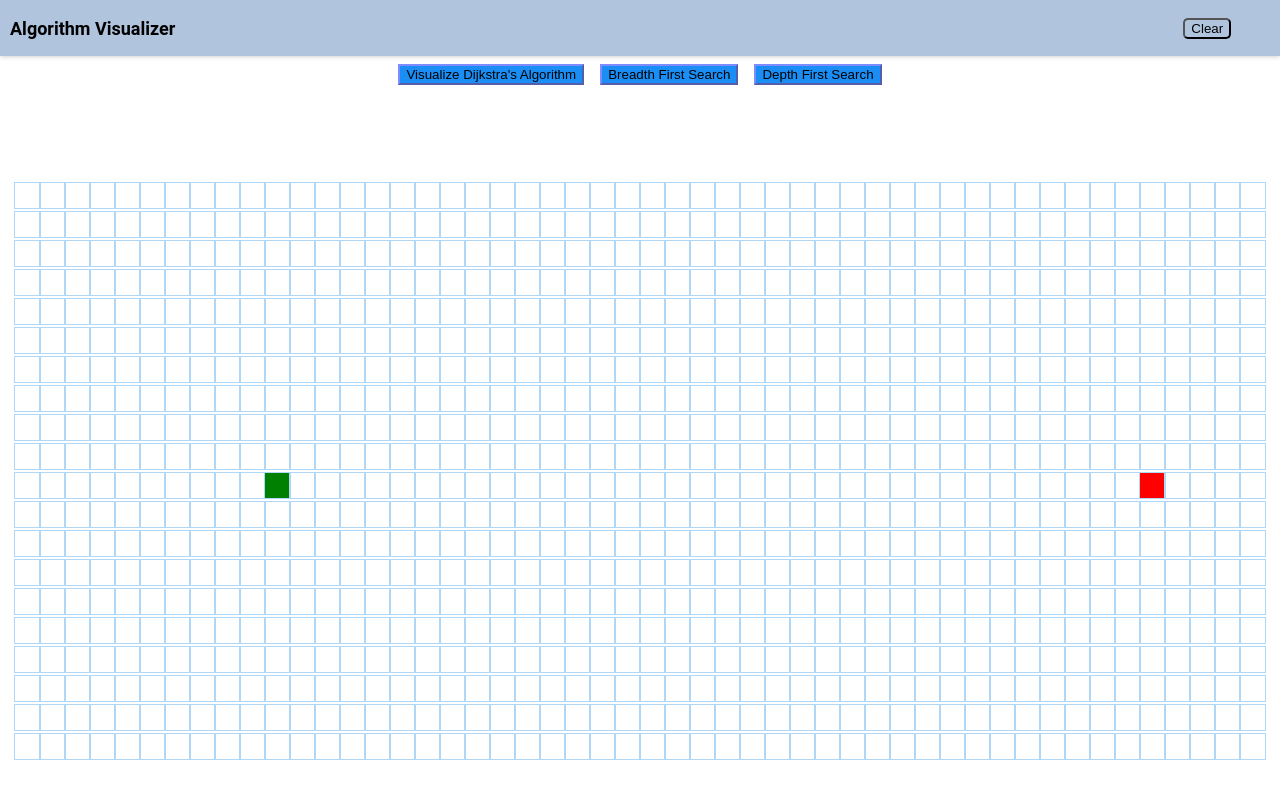
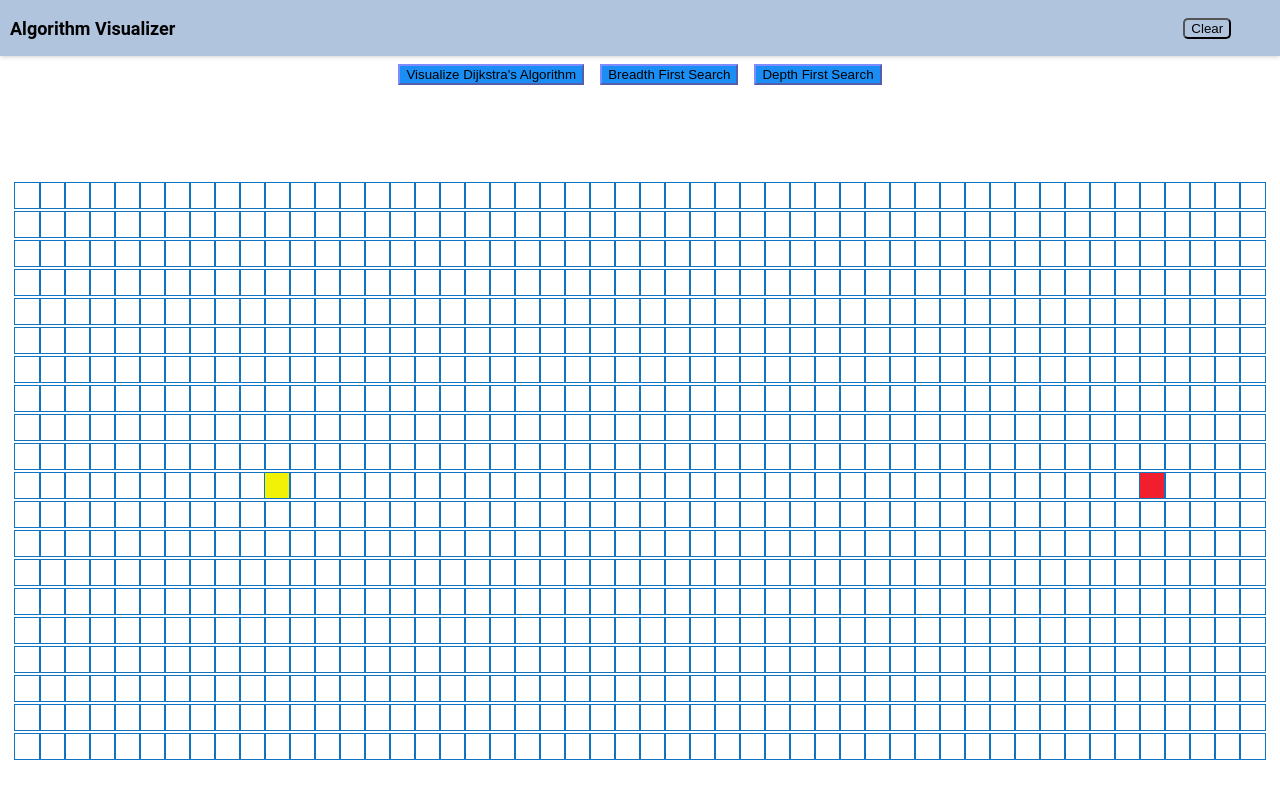
Before and after one commit to SchrOdinger11/AlgoVisualizer, a React (Create React App) app: page / in a window 1280 px wide. Built offline with nearby package versions, Linux system fonts and the light colour scheme.

Commit message:
Visibility enhanced

```diff
--- a/src/Node/Node.css
+++ b/src/Node/Node.css
@@ -1,16 +1,16 @@
 .node {
   width: 25px;
   height: 25px;
-  outline: 1px solid rgb(175, 216, 248);
+  outline: 1px solid rgb(15, 117, 194);
   display: inline-block;
 }
 
 .node-finish {
-  background-color: red;
+  background-color: rgb(241, 31, 45);
 }
 
 .node-start {
-  background-color: green;
+  background-color: hsl(60, 94%, 49%);
 }
 
 .node-visited {
@@ -27,27 +27,31 @@
 @keyframes visitedAnimation {
   0% {
     transform: scale(0.3);
-    background-color: rgba(0, 0, 66, 0.75);
+    background-color: rgb(10, 245, 89);
+
     border-radius: 100%;
   }
 
   50% {
-    background-color: rgba(17, 104, 217, 0.75);
+    background-color: rgb(10, 245, 178);
+
   }
 
   75% {
+    background-color: rgb(6, 215, 247);
     transform: scale(1.2);
-    background-color: rgba(0, 217, 159, 0.75);
+
   }
 
   100% {
+    background-color: rgb(5, 101, 244);
     transform: scale(1);
-    background-color: rgba(0, 190, 218, 0.75);
+
   }
 }
 
 .node-wall {
-  background-color: rgb(12, 53, 71);
+  background-color: rgb(12, 71, 66);
 }
 
 .node-shortest-path {
@@ -64,16 +68,16 @@
 @keyframes shortestPath {
   0% {
     transform: scale(0.6);
-    background-color: rgb(255, 254, 106);
+    background-color: rgb(233, 104, 198);
   }
 
   50% {
     transform: scale(1.2);
-    background-color: rgb(255, 254, 106);
+    background-color: rgb(223, 76, 246);
   }
 
   100% {
     transform: scale(1);
-    background-color: rgb(255, 254, 106);
+    background-color: rgb(227, 35, 248);
   }
 }
--- a/src/pathfindingvisualizer/PathfindingVisualizer.jsx
+++ b/src/pathfindingvisualizer/PathfindingVisualizer.jsx
@@ -56,7 +56,7 @@ export default class PathfindingVisualizer extends Component {
 
 
 
-  animateDijkstra(visitedNodesInOrder, nodesInShortestPathOrder) {
+  animateAlgo(visitedNodesInOrder, nodesInShortestPathOrder) {
     for (let i = 0; i <= visitedNodesInOrder.length; i++) {
       if (i === visitedNodesInOrder.length) {
         setTimeout(() => {
@@ -89,7 +89,7 @@ export default class PathfindingVisualizer extends Component {
     const visitedNodesInOrder = dijkstra(grid, startNode, finishNode);
     const nodesInShortestPathOrder = shortestPathOrder(finishNode);
     console.log(visitedNodesInOrder)
-   this.animateDijkstra(visitedNodesInOrder, nodesInShortestPathOrder);
+   this.animateAlgo(visitedNodesInOrder, nodesInShortestPathOrder);
   }
   visualizebfs() {
 
@@ -100,7 +100,7 @@ export default class PathfindingVisualizer extends Component {
     const visitedNodesInOrder = x.visitedArray ;
     const nodesInShortestPathOrder = x.nodesInShortestPathOrder;
    //console.log(x.nodesInShortestPathOrder)
-    this.animateDijkstra(visitedNodesInOrder, nodesInShortestPathOrder);
+    this.animateAlgo(visitedNodesInOrder, nodesInShortestPathOrder);
   }
 
 
@@ -113,7 +113,7 @@ export default class PathfindingVisualizer extends Component {
     const visitedNodesInOrder = x.visitedArray;
     const nodesInShortestPathOrder = x.nodesInShortestPathOrder;
    //console.log(x.nodesInShortestPathOrder)
-    this.animateDijkstra(visitedNodesInOrder, nodesInShortestPathOrder);
+    this.animateAlgo(visitedNodesInOrder, nodesInShortestPathOrder);
   }
 
    reset  (){
```
